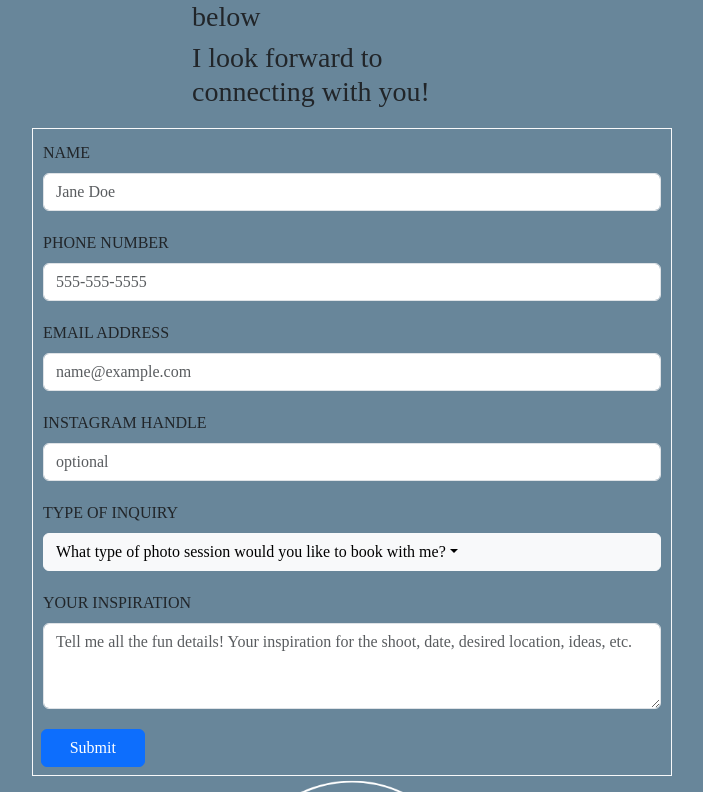
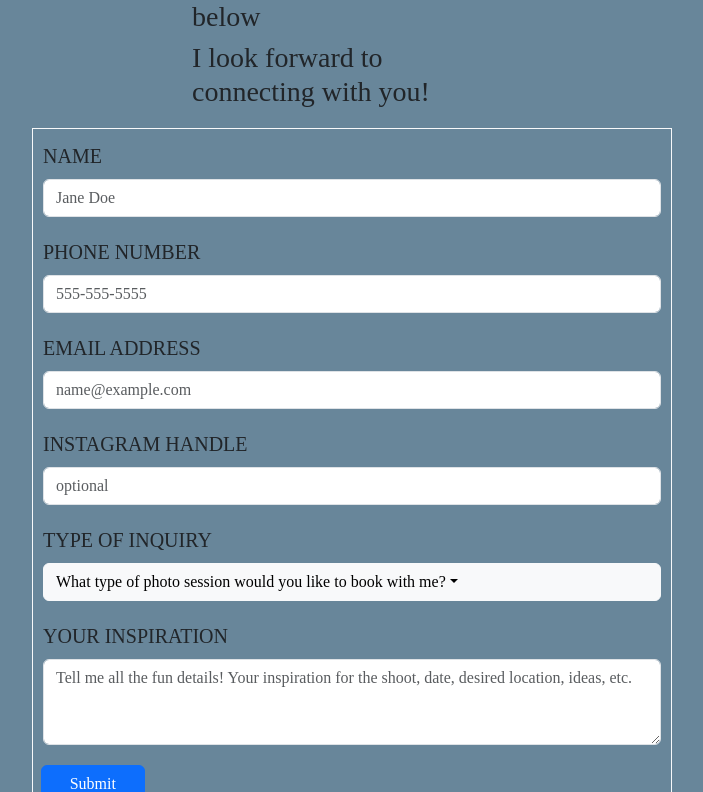
Before and after one commit to tbohn2/ashley-photo, a React (Create React App) app: page /contact in a window 1280 px wide. Shown: the part 388-1180 px from the top of the page, without its empty margins (288-991 px from the left). Built offline with nearby package versions, Linux system fonts and the light colour scheme.

Commit message:
Changed font size

```diff
--- a/src/components/pages/contact.js
+++ b/src/components/pages/contact.js
@@ -17,7 +17,7 @@ const Contact = () => {
                 <h3 className="align-self-end">I look forward to connecting with you!</h3>
 
             </div>
-            <form className="d-flex flex-column col-6 border border-light p-2 row g-1">
+            <form className="fs-5 d-flex flex-column col-6 border border-light p-2 row g-1">
                 <div class="mb-3">
                     <label class="form-label">NAME</label>
                     <input className="form-control" placeholder="Jane Doe" />
```
